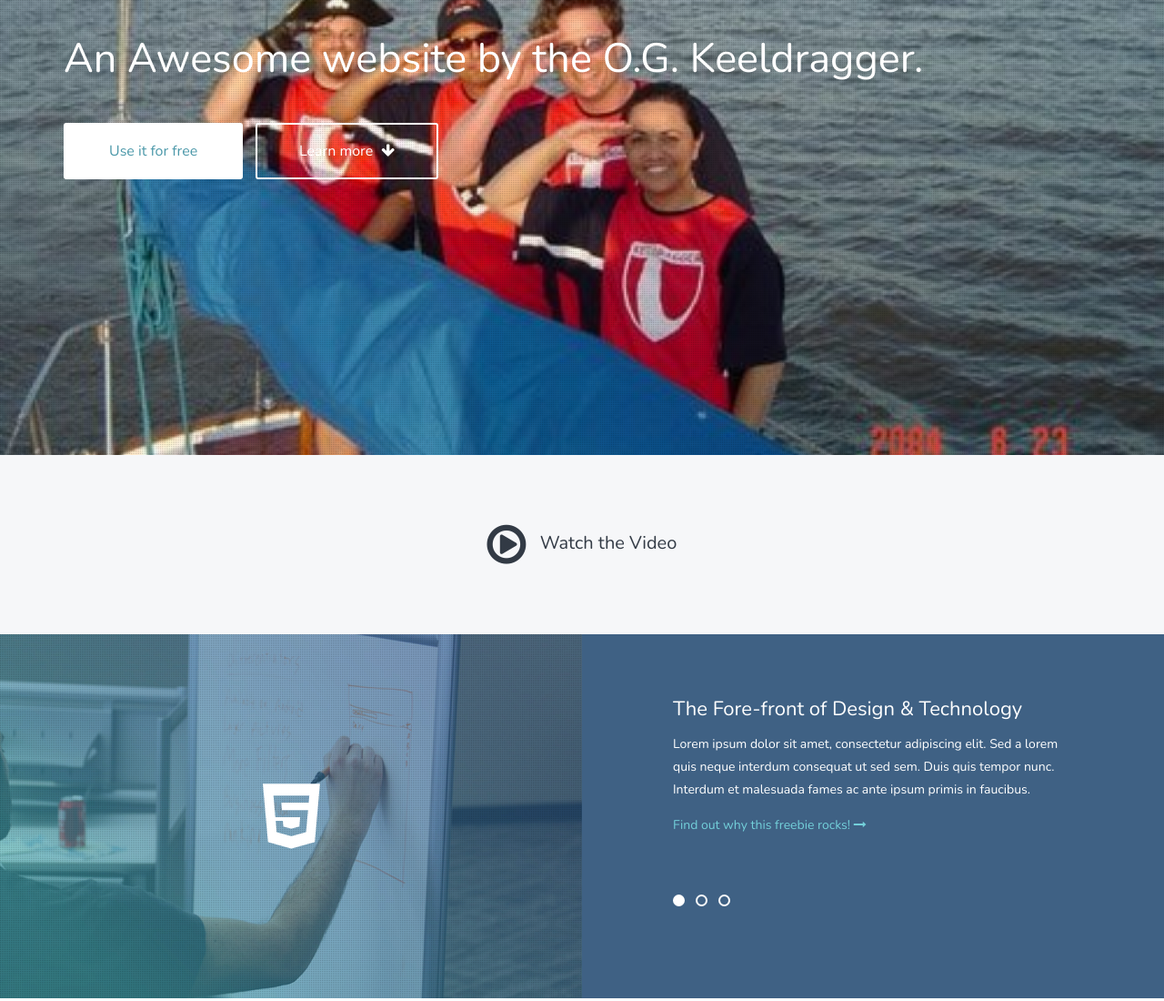
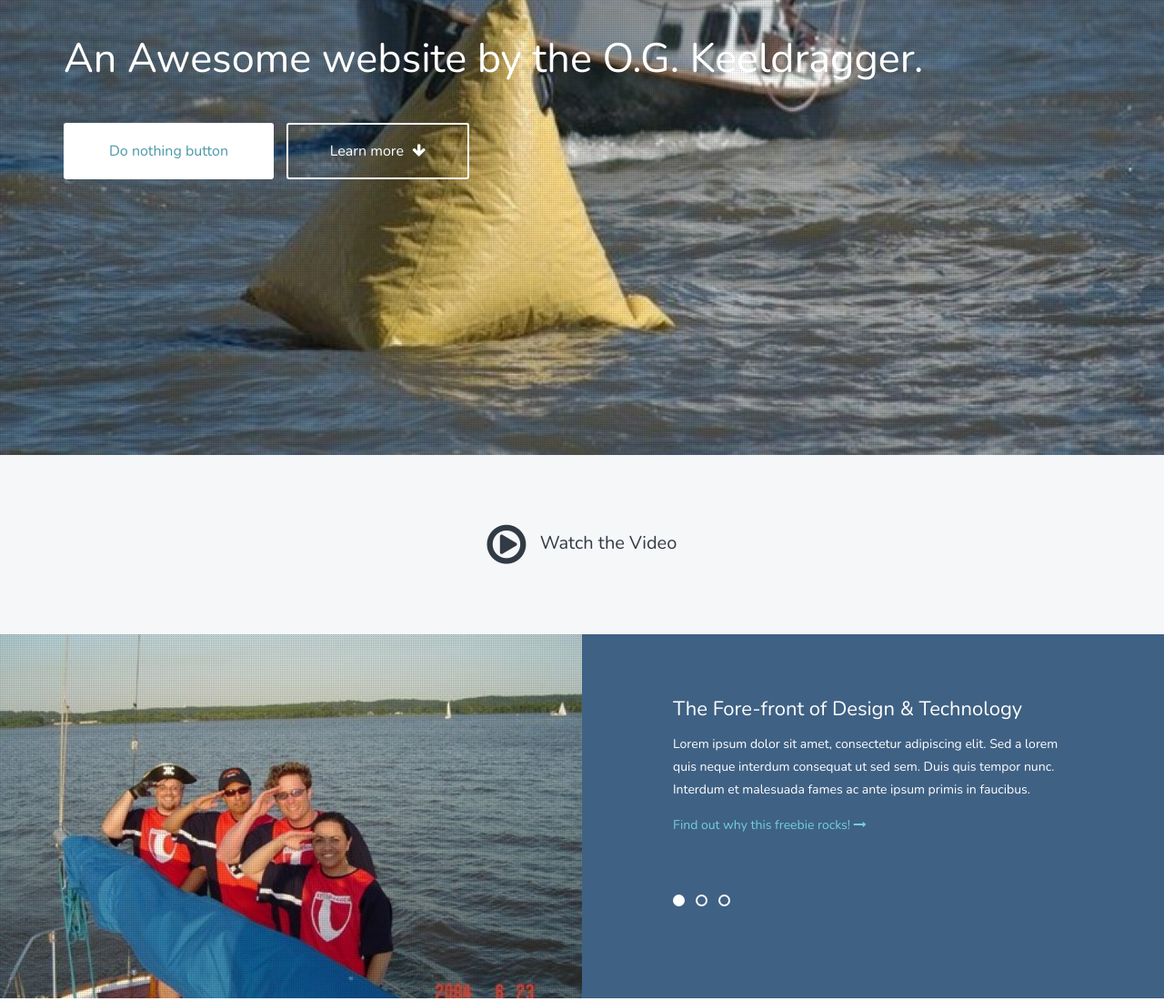
Before and after one commit to keeldragger/homepage, a plain HTML site: page index.html in a window 1280 px wide. Shown: the part 300-1400 px from the top of the page at 91% size. Drawn offline with nearby package versions, Linux system fonts and the light colour scheme.

Commit message:
Another set up homepage updates

```diff
--- a/css/styles.css
+++ b/css/styles.css
@@ -581,7 +581,7 @@ Hero
     position: relative;
     padding: 60px 0 60px 0;
     min-height: 800px;
-    background: rgb(40, 70, 102) url('../img/keeldragger-salute.jpg') no-repeat center center;
+    background: rgb(40, 70, 102) url('../img/keeldragger-solo.jpg') no-repeat center center;
     background-size: cover;
     color: #fff;
 }
@@ -658,7 +658,7 @@ Features Slider
 .features-bg {
     position: relative;
     min-height: 400px;
-    background: url('../img/features-intro-01.jpg') no-repeat center center;
+    background: url('../img/keeldragger-salute.jpg') no-repeat center center;
     background-size: cover;
 }
 .features-img {
@@ -776,7 +776,7 @@ blockquote .logo-quote {
 Showcase
 ========================================================================== */
 .showcase {
-    background: url('../img/showcase-bg-fixed-01.jpg') no-repeat center center fixed;
+    background: url('../img/keeldragger-spinnaker.jpg') no-repeat center center fixed;
     background-size: cover;
 }
 .showcase h1 {
--- a/index.html
+++ b/index.html
@@ -10,7 +10,7 @@
 		<meta name="viewport" content="width=device-width, initial-scale=1">
 		<title>Keeldragger</title>
 		<meta name="description" content="An awesome Keeldragger experience" />
-		<meta name="keywords" content="html5 template, css3, one page, animations, agency, portfolio, web design" />
+		<meta name="keywords" content="keeldragger, jebac stare babe, sailing, tartan 27, illinois river, crew, beer, debauchery" />
 		<meta name="author" content="Mark Bunch" />
 		<!-- Bootstrap -->
 		<script src="js/modernizr.custom.js"></script>
@@ -59,7 +59,7 @@
 					<div class="row hero-content">
 						<div class="col-md-12">
 							<h1 class="animated fadeInDown">An Awesome website by the O.G. Keeldragger.</h1>
-							<a href="http://tympanus.net/codrops/?p=22554" class="use-btn animated fadeInUp">Use it for free</a> <a href="#about" class="learn-btn animated fadeInUp">Learn more <i class="fa fa-arrow-down"></i></a>
+							<a href="#" class="use-btn animated fadeInUp">Do nothing button</a> <a href="#about" class="learn-btn animated fadeInUp">Learn more <i class="fa fa-arrow-down"></i></a>
 						</div>
 					</div>
 				</div>
@@ -80,9 +80,7 @@
 					<div class="col-md-6 nopadding features-intro-img">
 						<div class="features-bg">
 							<div class="texture-overlay"></div>
-							<div class="features-img wp1">
-								<img src="img/html5-logo.png" alt="HTML5 Logo">
-							</div>
+
 						</div>
 					</div>
 					<div class="col-md-6 nopadding">
```
Also changed, not shown: img/keeldragger-solo.jpg (added), img/keeldragger-spinnaker.jpg (added), img/keeldragger-start.jpg (added).
